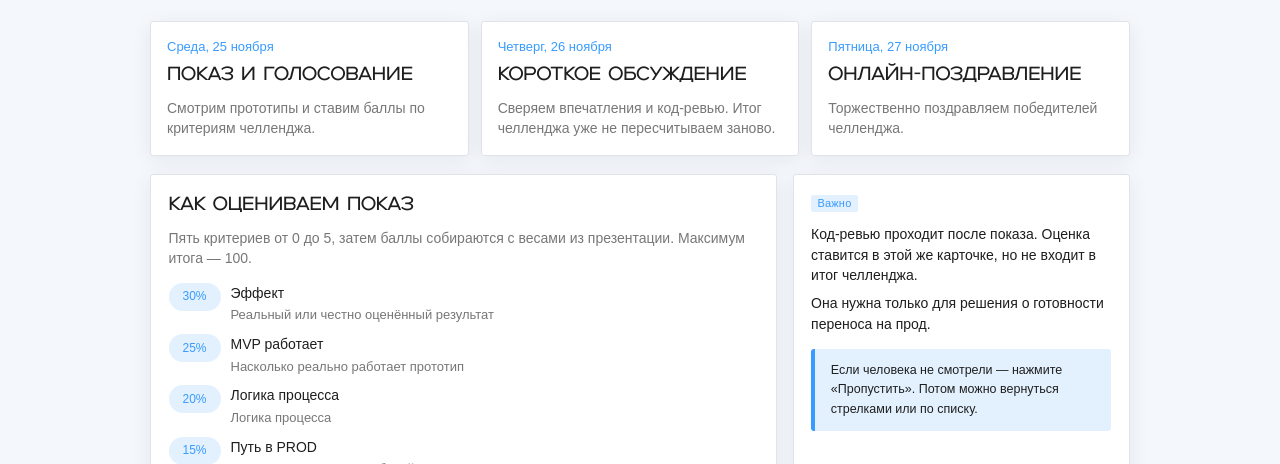
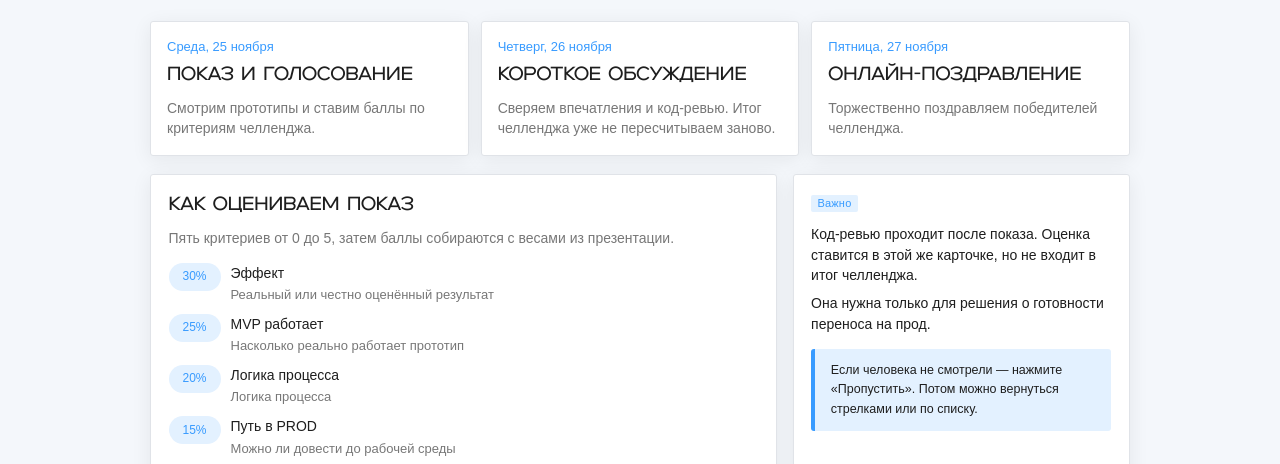
Before and after one commit to Nikisheva/html_krit, a plain HTML site: page jury-mvp.html in a window 1280 px wide. Shown: the part 330-794 px from the top of the page. Drawn offline with Linux system fonts and the light colour scheme.

Commit message:
fix: drop the 100-point cap note from the jury intro
The weighted 0–5 scores are enough; the extra maximum only cluttered the welcome page.

Co-authored-by: Cursor <cursoragent@cursor.com>

```diff
--- a/jury-mvp.html
+++ b/jury-mvp.html
@@ -139,7 +139,7 @@
       <div class="intro-grid">
         <article class="card">
           <h3>Как оцениваем показ</h3>
-          <p style="margin-top:8px;color:var(--muted);font-size:14px">Пять критериев от 0 до 5, затем баллы собираются с весами из презентации. Максимум итога — 100.</p>
+          <p style="margin-top:8px;color:var(--muted);font-size:14px">Пять критериев от 0 до 5, затем баллы собираются с весами из презентации.</p>
           <div class="criteria" id="criteria-guide"></div>
         </article>
         <article class="card">
```
